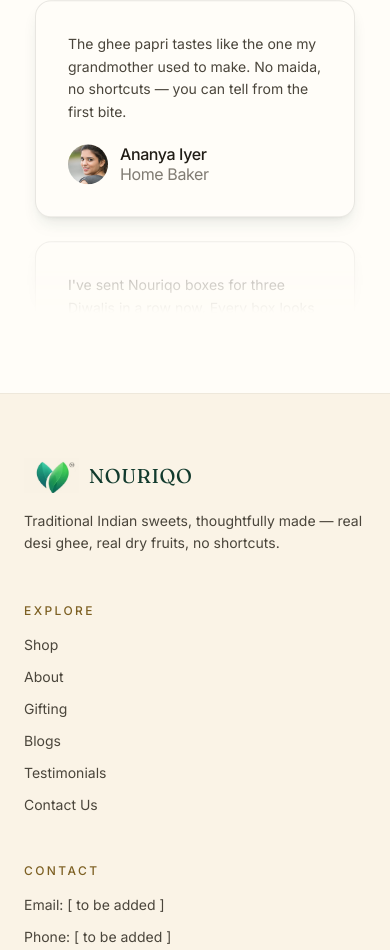
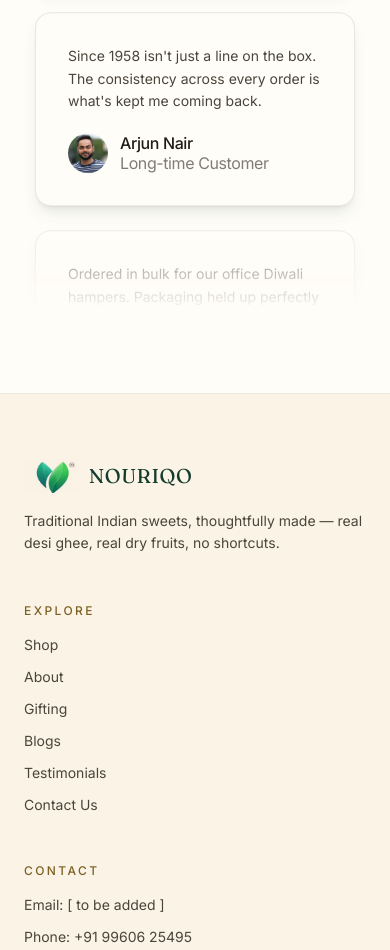
Before and after one commit to prashant-1012/nouriqo, a Next.js app: page /testimonials in a window 390 px wide. Shown: the part 1047-1997 px from the top of the page. Built offline with nearby package versions, Linux system fonts and the light colour scheme.

Commit message:
contact and testimonials added

```diff
--- a/components/footer/Footer.tsx
+++ b/components/footer/Footer.tsx
@@ -77,7 +77,7 @@ export function Footer() {
             </h3>
             <ul className="mt-4 space-y-3 text-sm text-ink-soft">
               <li>Email: [ to be added ]</li>
-              <li>Phone: [ to be added ]</li>
+              <li>Phone: +91 99606 25495</li>
               <li>[ Address to be added ]</li>
             </ul>
           </div>
--- a/components/sections/ContactInfo.tsx
+++ b/components/sections/ContactInfo.tsx
@@ -3,7 +3,7 @@ import { Reveal } from "@/components/motion/Reveal";
 
 const details = [
   { label: "Email", value: "[ to be added ]" },
-  { label: "Phone", value: "[ to be added ]" },
+  { label: "Phone", value: "+91 99606 25495" },
   { label: "Address", value: "[ to be added ]" },
 ];
 
--- a/components/sections/Testimonials.tsx
+++ b/components/sections/Testimonials.tsx
@@ -20,7 +20,16 @@ export function Testimonials() {
         />
 
         <div className="mt-14 flex max-h-[740px] justify-center gap-6 overflow-hidden [mask-image:linear-gradient(to_bottom,transparent,black_15%,black_85%,transparent)]">
-          <TestimonialsColumn testimonials={firstColumn} duration={15} />
+          <TestimonialsColumn
+            testimonials={testimonials}
+            duration={45}
+            className="sm:hidden"
+          />
+          <TestimonialsColumn
+            testimonials={firstColumn}
+            duration={15}
+            className="hidden sm:block"
+          />
           <TestimonialsColumn
             testimonials={secondColumn}
             duration={19}
--- a/lib/config.ts
+++ b/lib/config.ts
@@ -1,4 +1,4 @@
 // WhatsApp number for order checkout and general enquiries — every
 // WhatsApp deep link on the site is built from this single constant,
 // so it only needs updating in one place.
-export const WHATSAPP_ORDER_NUMBER = "917972052896";
+export const WHATSAPP_ORDER_NUMBER = "919960625495";
```
Also changed, not shown: 3 other files (tests, documents, lock files or other folders).
